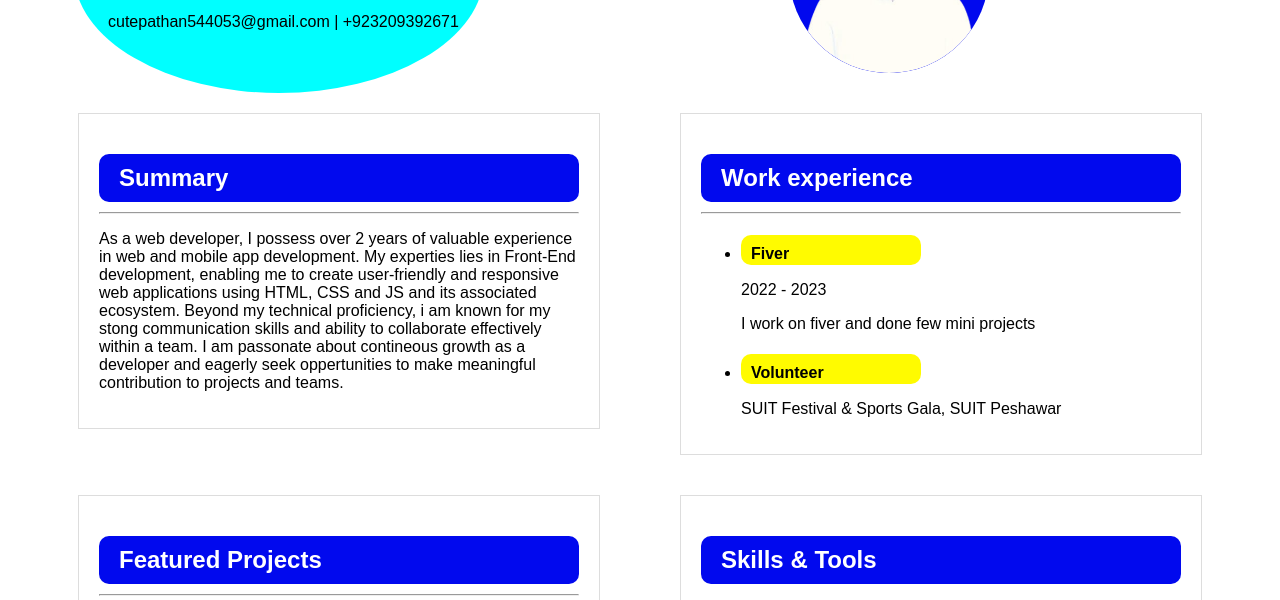
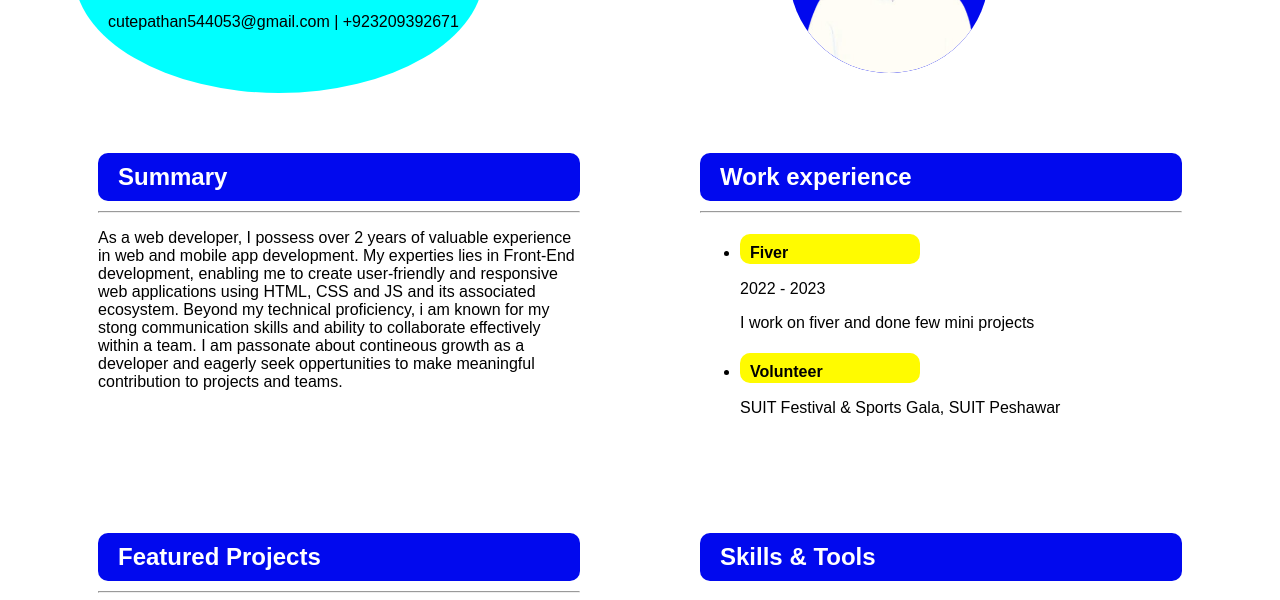
Before and after one commit to hammad544053/My_CV, a plain HTML site: page index.html in a window 1280 px wide. Shown: the part 155-755 px from the top of the page. Drawn offline with Linux system fonts and the light colour scheme.

Commit message:
Initial commit

```diff
--- a/style.css
+++ b/style.css
@@ -23,6 +23,7 @@ body{
 
 
 #introduction {
+  border: white;
   display: flex; /* Enable flexbox layout for #introduction */
   margin-left: 50px;
   align-items: center; /* Align content vertically within #introduction */
@@ -43,9 +44,10 @@ body{
 }
 
 .container div {
+
   flex: 1; /* Distribute available space equally */
   padding: 20px;
-  border: 1px solid #ddd;
+  border: white;
   margin: 0 40px; /* Add space between sections */
 }
 
```
